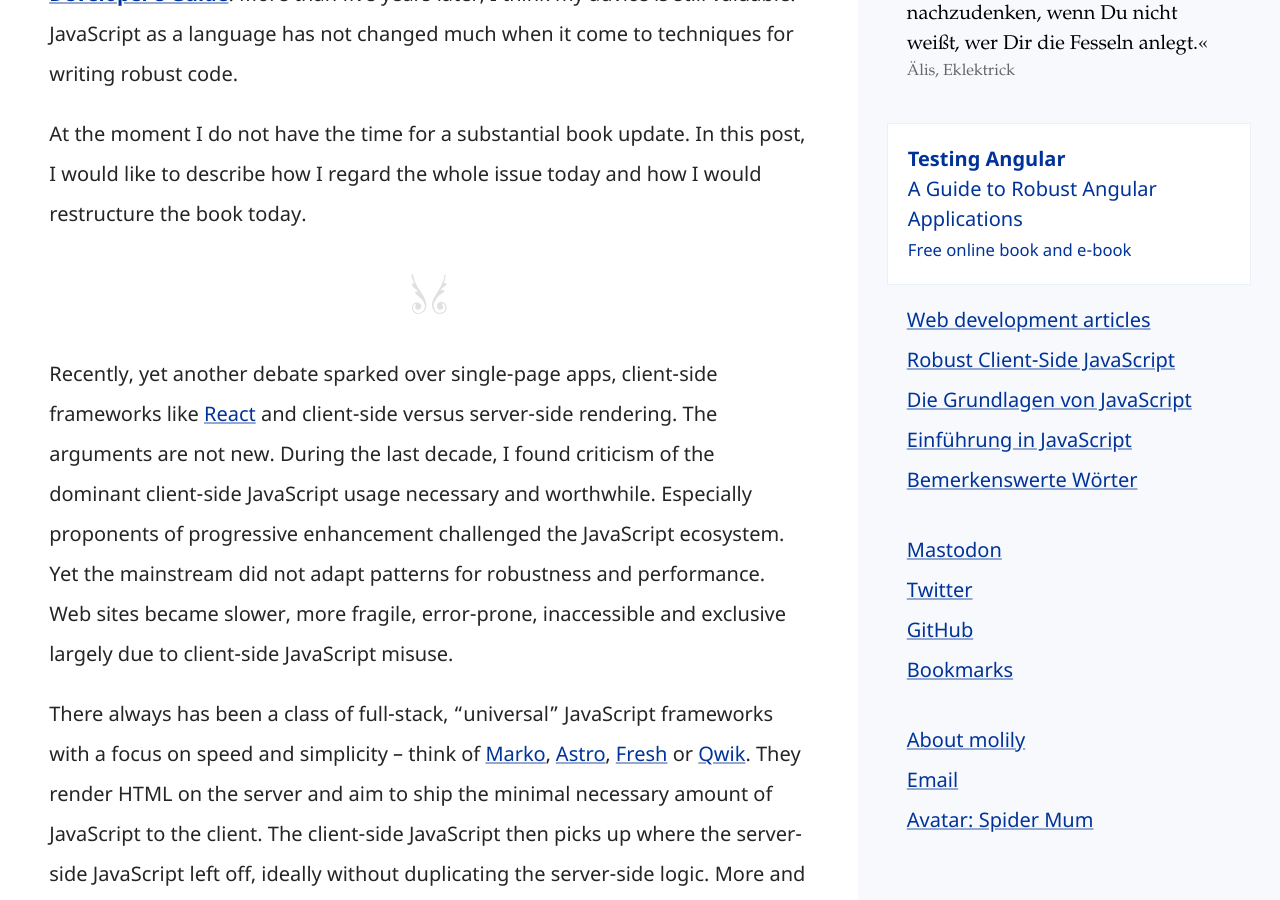
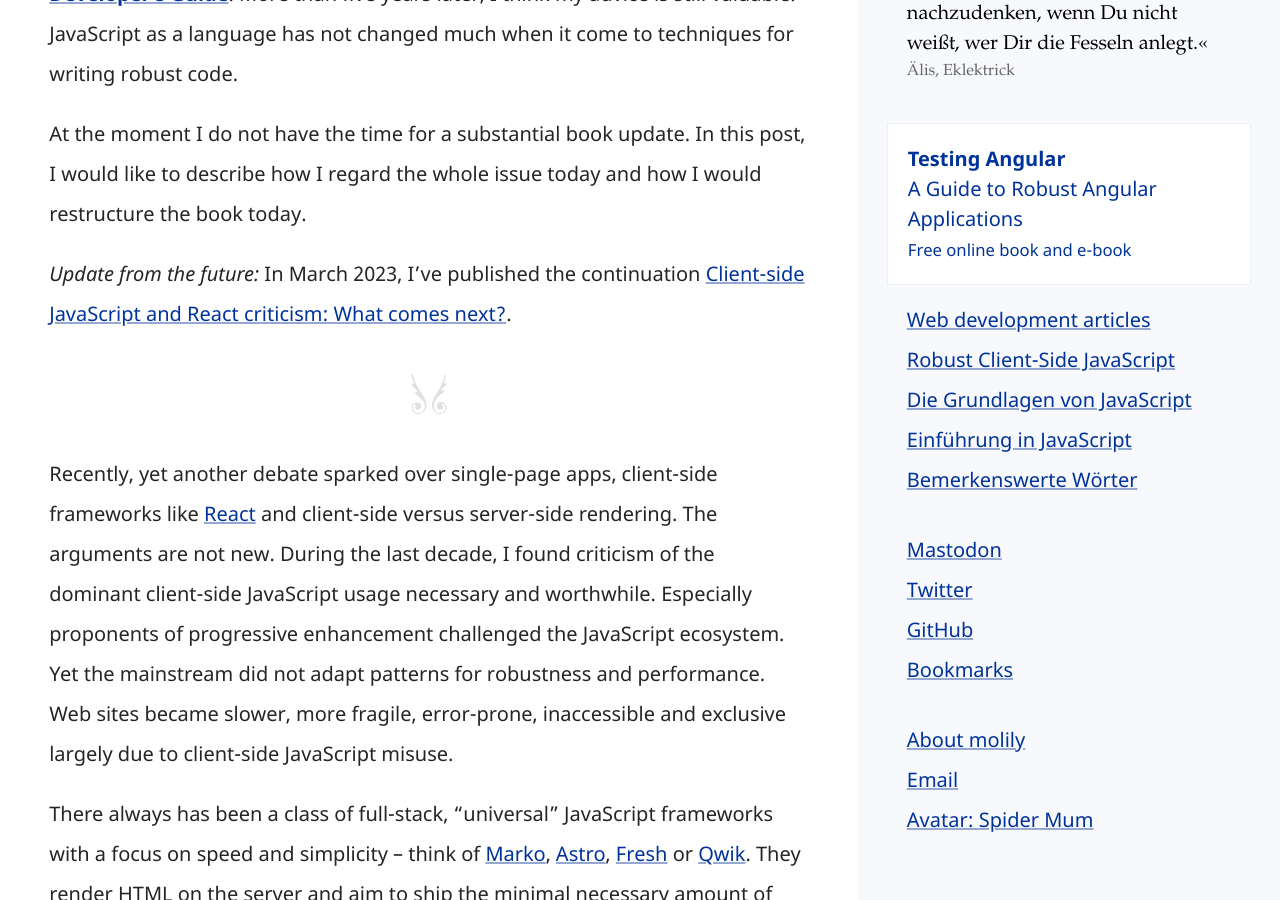
Before and after one commit to molily/molily.de, a Jekyll site: the page built from _posts/2023-02-10-update-on-robust-javascript.md, in a window 1280 px wide and 900 px high, scrolled down 415 px. Built offline with Jekyll 4.4.1, drawn with Linux system fonts in a browser that asks for light colours; some of the changed text lies outside the part shown.

Commit message:
Cross-link articles in series

```diff
--- a/_posts/2023-02-10-update-on-robust-javascript.md
+++ b/_posts/2023-02-10-update-on-robust-javascript.md
@@ -12,10 +12,11 @@ lang: en
   </symbol>
 </svg>
 
-
 In 2017, I published the online book **[Robust Client-Side JavaScript – A Developer’s Guide](/robust-javascript/)**. More than five years later, I think my advice is still valuable. JavaScript as a language has not changed much when it come to techniques for writing robust code.
 
 At the moment I do not have the time for a substantial book update. In this post, I would like to describe how I regard the whole issue today and how I would restructure the book today.
+
+*Update from the future:* In March 2023, I've published the continuation [Client-side JavaScript and React criticism: What comes next?](/javascript-criticism/).
 
 <svg class="separator" aria-hidden="true"><use xlink:href="#ornament" /></svg>
 
@@ -148,6 +149,8 @@ Client-side JavaScript affects performance and accessibility, and I have realize
 
 All things considered, I think we are in a crucial phase of turmoil. My hope is that the JavaScript community convenes in a respectful and productive way, takes criticism seriously and makes radical technical and social changes.
 
+*Read the continuation:* [Client-side JavaScript and React criticism: What comes next?](/javascript-criticism/)
+
 <style>
   .separator {
     display: block;
```
Also changed, not shown: _posts/2017-11-02-angular-typescript-rxjs.md (+1 -1 lines).
